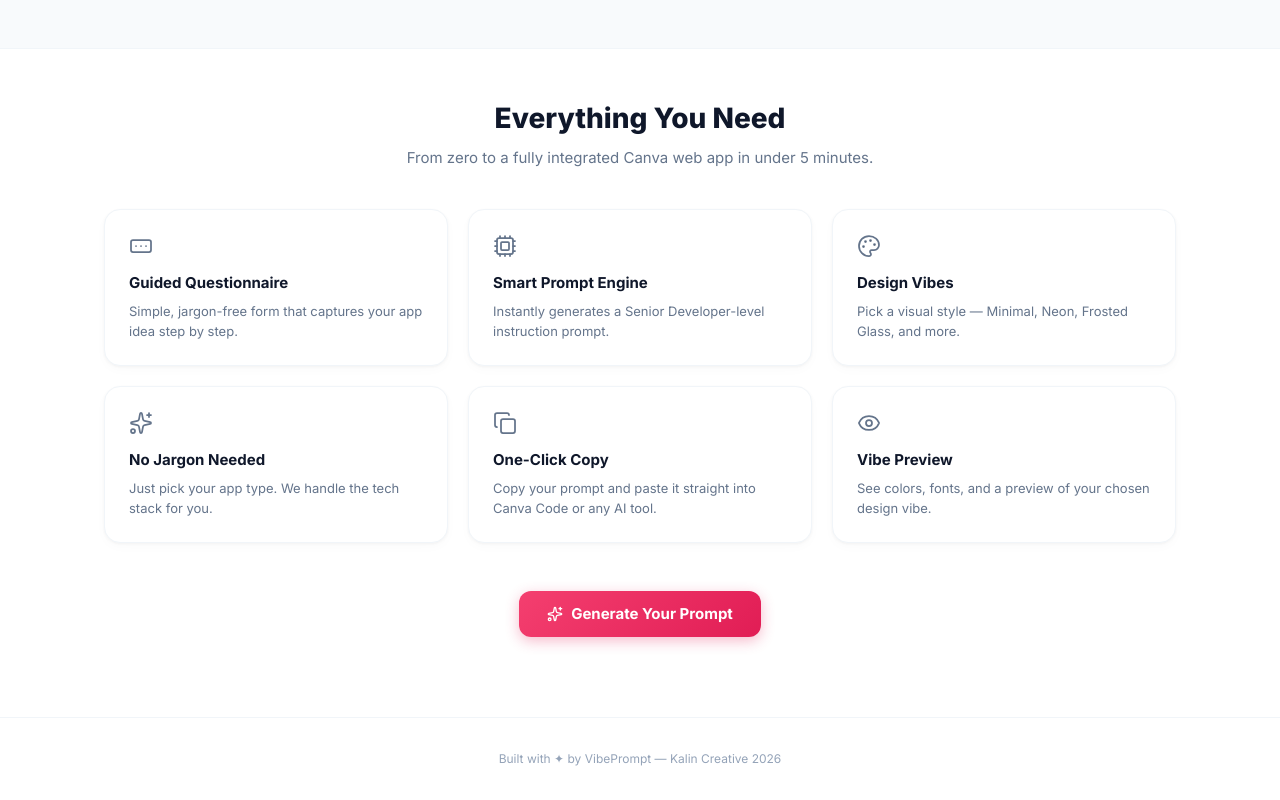
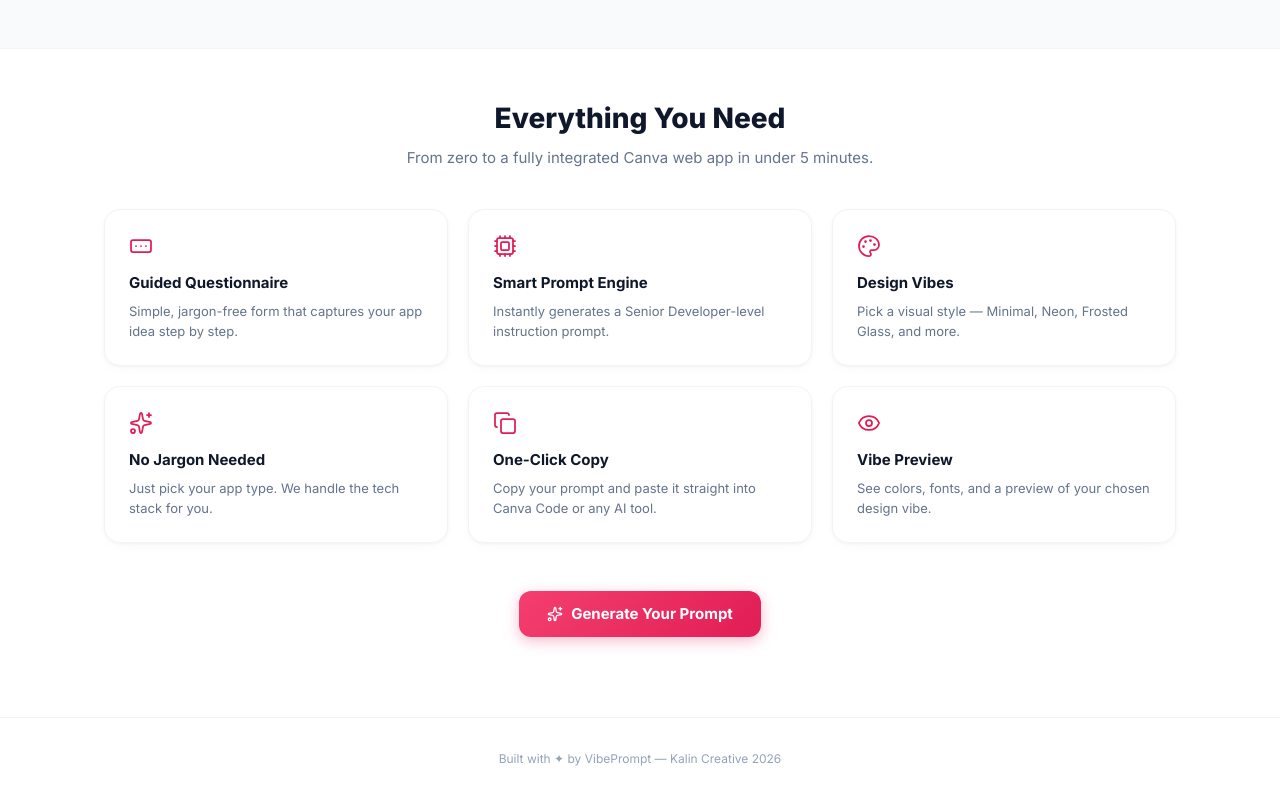
Before and after one commit to kalincreative/VibePrompt, a React (Vite) app: page / in a window 1280 px wide. Shown: the part 1157-1957 px from the top of the page. Built offline with nearby package versions, Linux system fonts and the light colour scheme; no server answers.

Commit message:
style: change features grid icons to primary pink color

```diff
--- a/src/pages/HomePage.jsx
+++ b/src/pages/HomePage.jsx
@@ -9,12 +9,12 @@ const ICON_COLOR_GREY = '#64748B'
 const ICON_COLOR_PINK = '#E11D55'
 
 const features = [
-    { icon: <FormInput size={24} color={ICON_COLOR_GREY} strokeWidth={1.75} />, title: 'Guided Questionnaire', desc: 'Simple, jargon-free form that captures your app idea step by step.' },
-    { icon: <Cpu size={24} color={ICON_COLOR_GREY} strokeWidth={1.75} />, title: 'Smart Prompt Engine', desc: 'Instantly generates a Senior Developer-level instruction prompt.' },
-    { icon: <Palette size={24} color={ICON_COLOR_GREY} strokeWidth={1.75} />, title: 'Design Vibes', desc: 'Pick a visual style — Minimal, Neon, Frosted Glass, and more.' },
-    { icon: <Sparkles size={24} color={ICON_COLOR_GREY} strokeWidth={1.75} />, title: 'No Jargon Needed', desc: 'Just pick your app type. We handle the tech stack for you.' },
-    { icon: <Copy size={24} color={ICON_COLOR_GREY} strokeWidth={1.75} />, title: 'One-Click Copy', desc: 'Copy your prompt and paste it straight into Canva Code or any AI tool.' },
-    { icon: <Eye size={24} color={ICON_COLOR_GREY} strokeWidth={1.75} />, title: 'Vibe Preview', desc: 'See colors, fonts, and a preview of your chosen design vibe.' },
+    { icon: <FormInput size={24} color={ICON_COLOR_PINK} strokeWidth={1.75} />, title: 'Guided Questionnaire', desc: 'Simple, jargon-free form that captures your app idea step by step.' },
+    { icon: <Cpu size={24} color={ICON_COLOR_PINK} strokeWidth={1.75} />, title: 'Smart Prompt Engine', desc: 'Instantly generates a Senior Developer-level instruction prompt.' },
+    { icon: <Palette size={24} color={ICON_COLOR_PINK} strokeWidth={1.75} />, title: 'Design Vibes', desc: 'Pick a visual style — Minimal, Neon, Frosted Glass, and more.' },
+    { icon: <Sparkles size={24} color={ICON_COLOR_PINK} strokeWidth={1.75} />, title: 'No Jargon Needed', desc: 'Just pick your app type. We handle the tech stack for you.' },
+    { icon: <Copy size={24} color={ICON_COLOR_PINK} strokeWidth={1.75} />, title: 'One-Click Copy', desc: 'Copy your prompt and paste it straight into Canva Code or any AI tool.' },
+    { icon: <Eye size={24} color={ICON_COLOR_PINK} strokeWidth={1.75} />, title: 'Vibe Preview', desc: 'See colors, fonts, and a preview of your chosen design vibe.' },
 ]
 
 const templates = [
```
